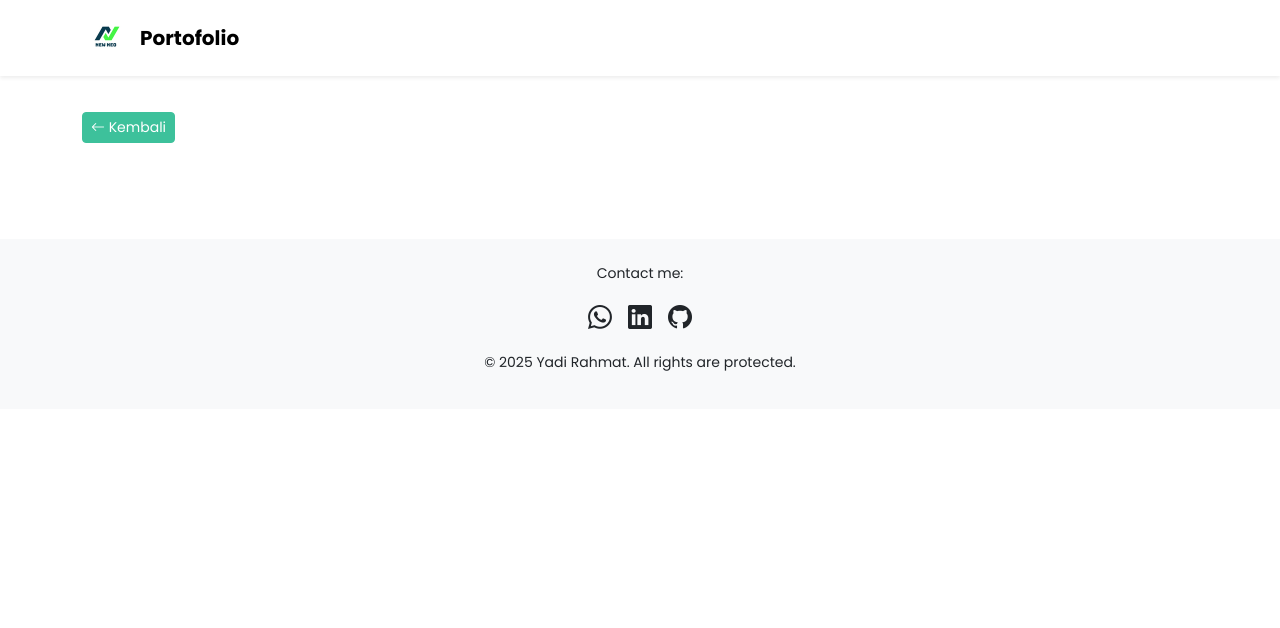
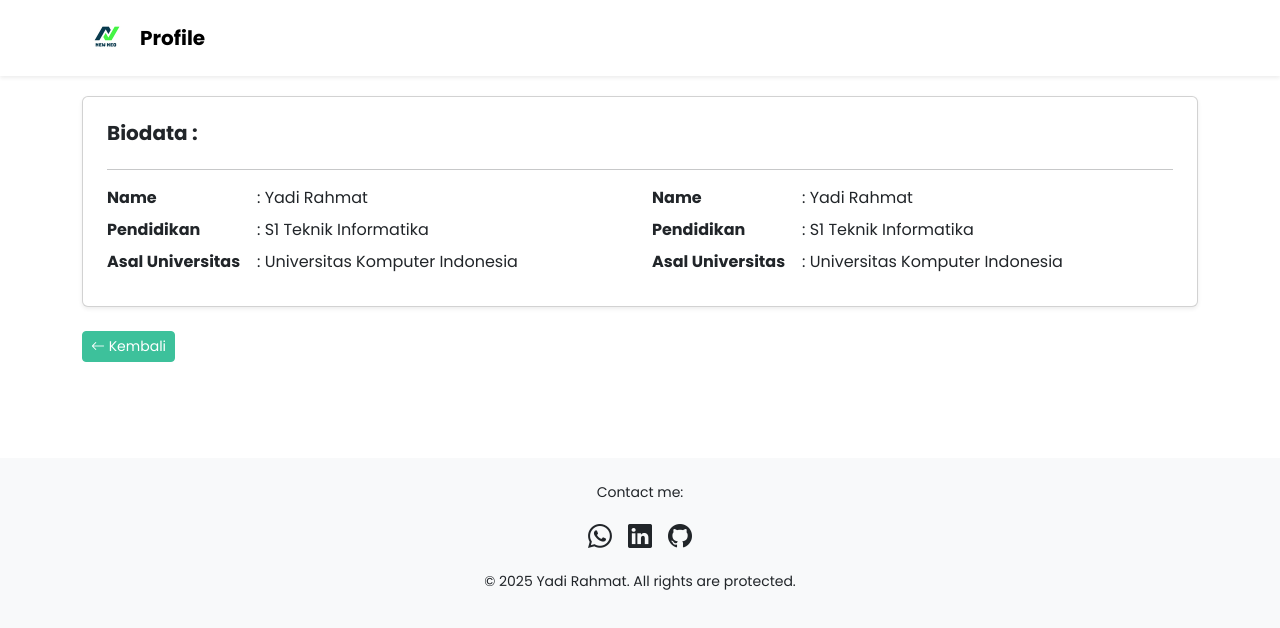
Before and after one commit to YadiRahmat10/portofolio, a Vue app: page /profile/profile in a window 1280 px wide. Shown: the top 628 px of the page. Built offline with nearby package versions, Linux system fonts and the light colour scheme.

Commit message:
add profile

```diff
--- a/src/components/dashboard/Navbar.vue
+++ b/src/components/dashboard/Navbar.vue
@@ -5,12 +5,15 @@
     >
       <div class="container">
         <!-- Logo -->
-        <a class="navbar-brand d-flex align-items-center" href="#">
+        <router-link
+          to="/profile/profile"
+          class="navbar-brand d-flex align-items-center"
+        >
           <img src="/profile.jpg" alt="Logo" height="50" class="me-2" />
           <div class="d-flex flex-column lh-1">
-            <strong>Portofolio</strong>
+            <strong>Profile</strong>
           </div>
-        </a>
+        </router-link>
 
         <!-- Menu -->
         <!-- <div class="collapse navbar-collapse" id="navbarNav">
--- a/src/views/profile/Profile.vue
+++ b/src/views/profile/Profile.vue
@@ -1,14 +1,54 @@
 <template>
   <div class="container mt-5 py-5">
-    <button class="btn btn-success btn-sm mt-3" @click="goBack">
-      <i class="bi bi-arrow-left"></i> Kembali
-    </button>
+    <div class="card shadow-sm p-4 mb-4">
+      <h5 class="fw-bold">Biodata :</h5>
+      <hr />
+      <div class="row">
+        <!-- Kolom Kiri -->
+        <div class="col">
+          <div class="mb-2 d-flex">
+            <div class="fw-bold" style="width: 150px">Name</div>
+            <div>: Yadi Rahmat</div>
+          </div>
+          <div class="mb-2 d-flex">
+            <div class="fw-bold" style="width: 150px">Pendidikan</div>
+            <div>: S1 Teknik Informatika</div>
+          </div>
+          <div class="mb-2 d-flex">
+            <div class="fw-bold" style="width: 150px">Asal Universitas</div>
+            <div>: Universitas Komputer Indonesia</div>
+          </div>
+        </div>
+
+        <!-- Kolom Kanan -->
+        <div class="col">
+          <div class="mb-2 d-flex">
+            <div class="fw-bold" style="width: 150px">Name</div>
+            <div>: Yadi Rahmat</div>
+          </div>
+          <div class="mb-2 d-flex">
+            <div class="fw-bold" style="width: 150px">Pendidikan</div>
+            <div>: S1 Teknik Informatika</div>
+          </div>
+          <div class="mb-2 d-flex">
+            <div class="fw-bold" style="width: 150px">Asal Universitas</div>
+            <div>: Universitas Komputer Indonesia</div>
+          </div>
+        </div>
+      </div>
+    </div>
+
+    <!-- Tombol kembali -->
+    <div class="mt-4">
+      <button class="btn btn-success btn-sm" @click="goBack">
+        <i class="bi bi-arrow-left"></i> Kembali
+      </button>
+    </div>
   </div>
 </template>
 
 <script setup>
 import { useRouter } from "vue-router";
-
 const router = useRouter();
 
 const goBack = () => {
@@ -16,27 +56,4 @@
 };
 </script>
 
-<style scoped>
-.animated-img {
-  max-height: 350px;
-  object-fit: contain;
-  transition: transform 0.3s ease-in-out;
-  animation: floating 3s ease-in-out infinite;
-}
-
-.animated-img:hover {
-  transform: scale(1.1) rotate(3deg);
-}
-
-@keyframes floating {
-  0% {
-    transform: translateY(0px);
-  }
-  50% {
-    transform: translateY(-10px);
-  }
-  100% {
-    transform: translateY(0px);
-  }
-}
-</style>
+<style scoped></style>
```
